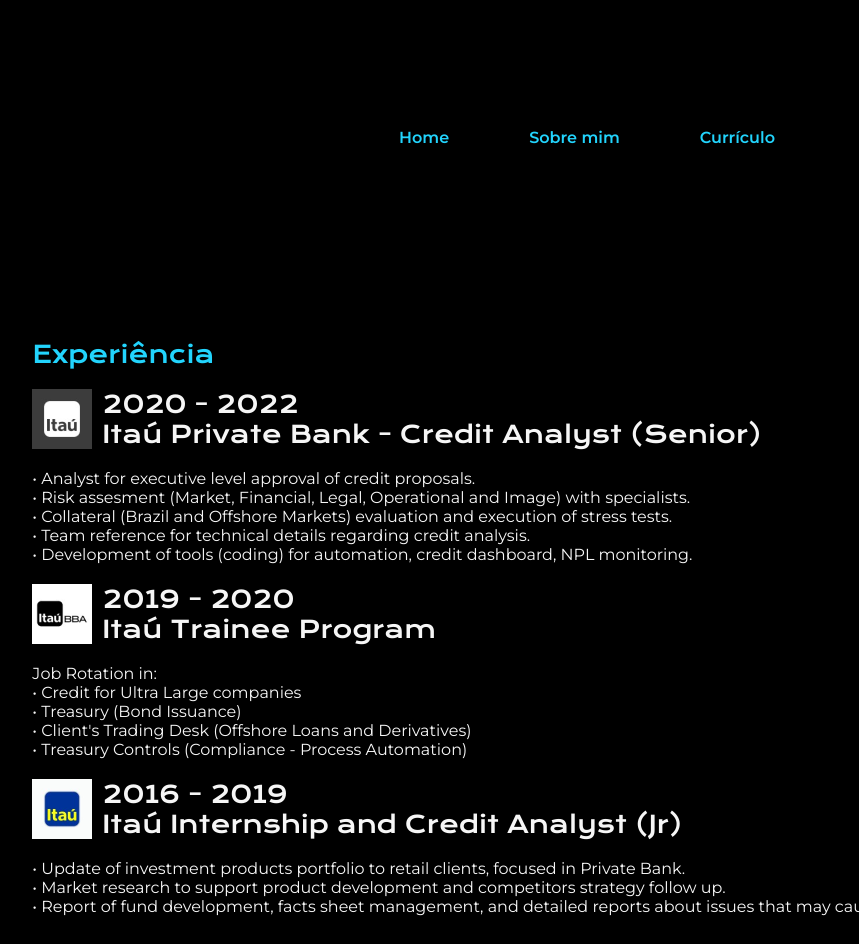
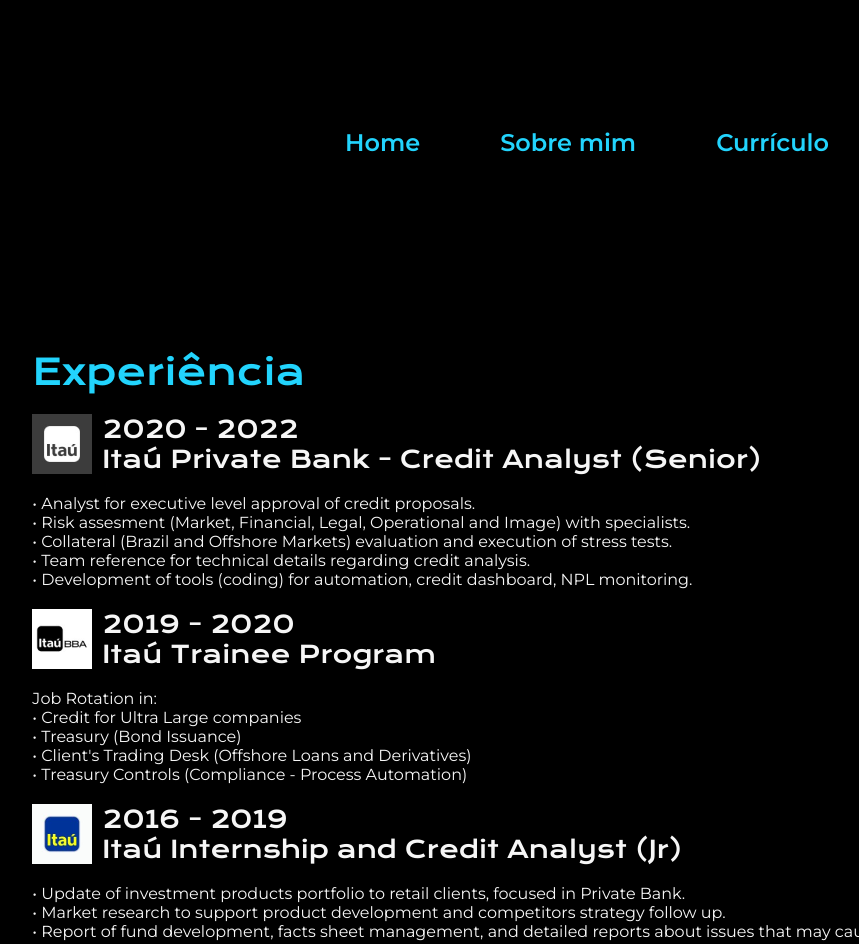
Before and after one commit to ferayoshida/portfolio, a plain HTML site: page curriculo.html in a window 1280 px wide. Shown: the top 944 px of the page, without its empty margins (53-912 px from the left). Drawn offline with nearby package versions, Linux system fonts and the light colour scheme.

Commit message:
Add files via upload

```diff
--- a/styles/style.css
+++ b/styles/style.css
@@ -35,7 +35,7 @@
 .cabecalho__menu__link{
     font-family: var(--fonte-secundaria);
     font-weight: 600;
-    font-size: 1rem;
+    font-size: 1.5rem;
     color: var( --cor-terciaria);
     text-decoration: none;
 }
@@ -77,9 +77,10 @@
 .apresentacao__conteudo__curriculo__titulo{
     font-family: var(--fonte-primaria);
     font-weight: 400;
-    font-size: rem;
+    font-size: 2.25rem;
     color: var(--cor-terciaria);
 }
+
 
 .apresentacao__conteudo__subtitulo{
     display: flex;
```
